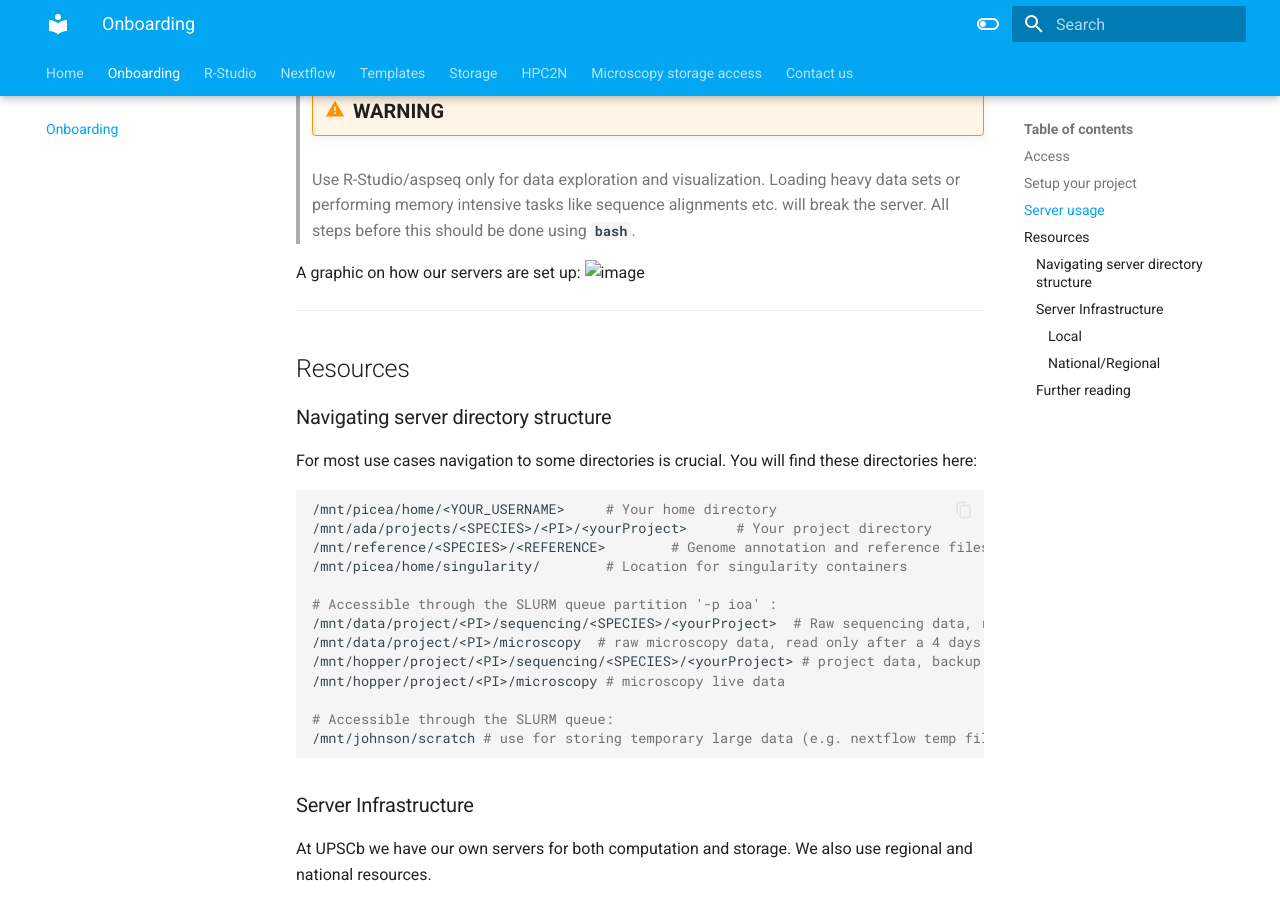
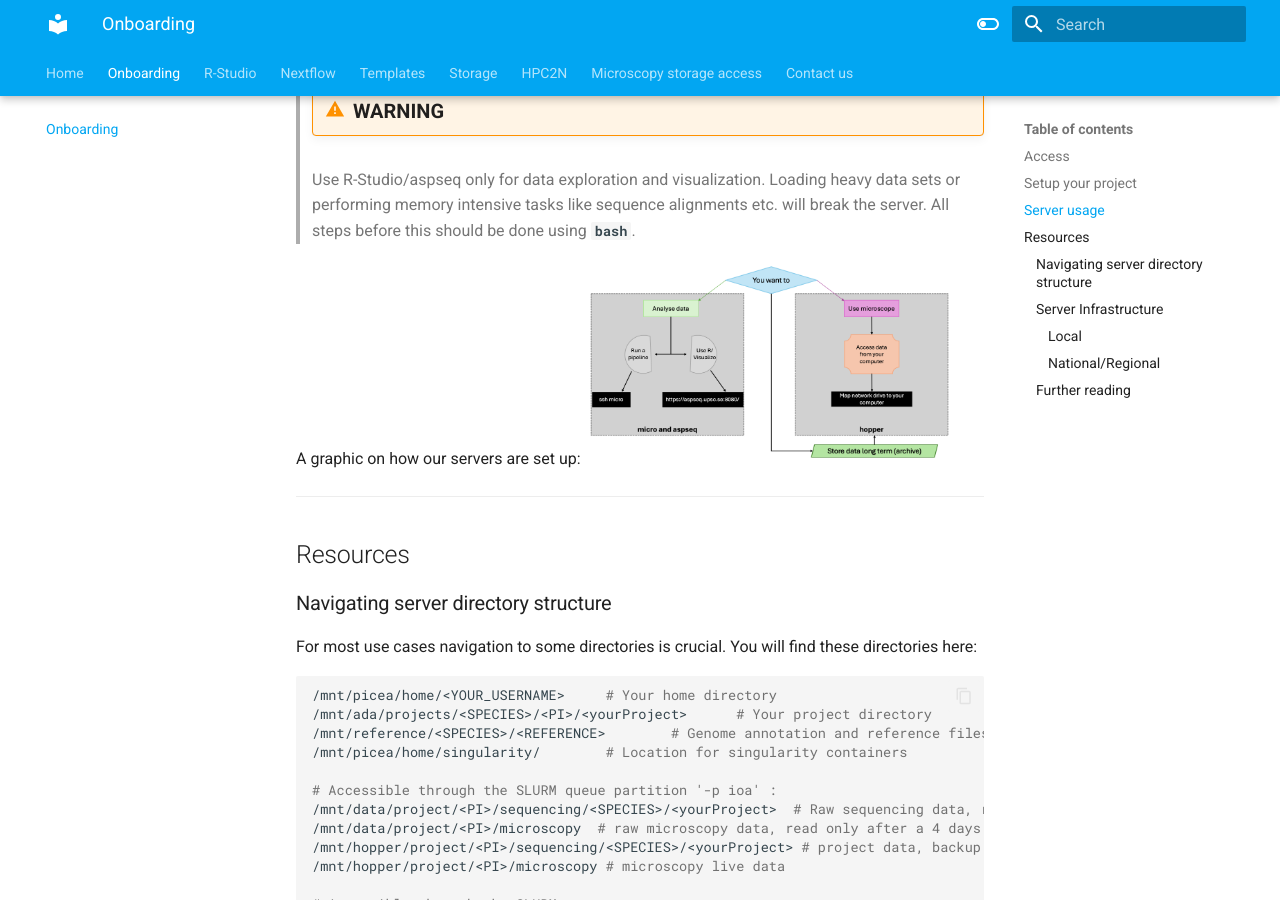
Before and after one commit to UPSCb/Documentation, an MkDocs documentation site: the page built from docs/2_Onboarding.md, in a window 1280 px wide and 900 px high, scrolled down 1466 px. Built offline with MkDocs 1.6.1 and Material for MkDocs 9.7.7, drawn with Linux system fonts in a browser that asks for light colours.

Commit message:
does it work?

```diff
--- a/docs/2_Onboarding.md
+++ b/docs/2_Onboarding.md
@@ -50,7 +50,7 @@
 All steps before this should be done using **`bash`**.
 
 A graphic on how our servers are set up:
-<img width="371" height="354" alt="image" src="docs/server_graphic.png"/>
+<img width="371" height="354" alt="image" src="https://github.com/UPSCb/Documentation/blob/main/docs/server_graphic.png?raw=true"/>
 
 
 ---
```
